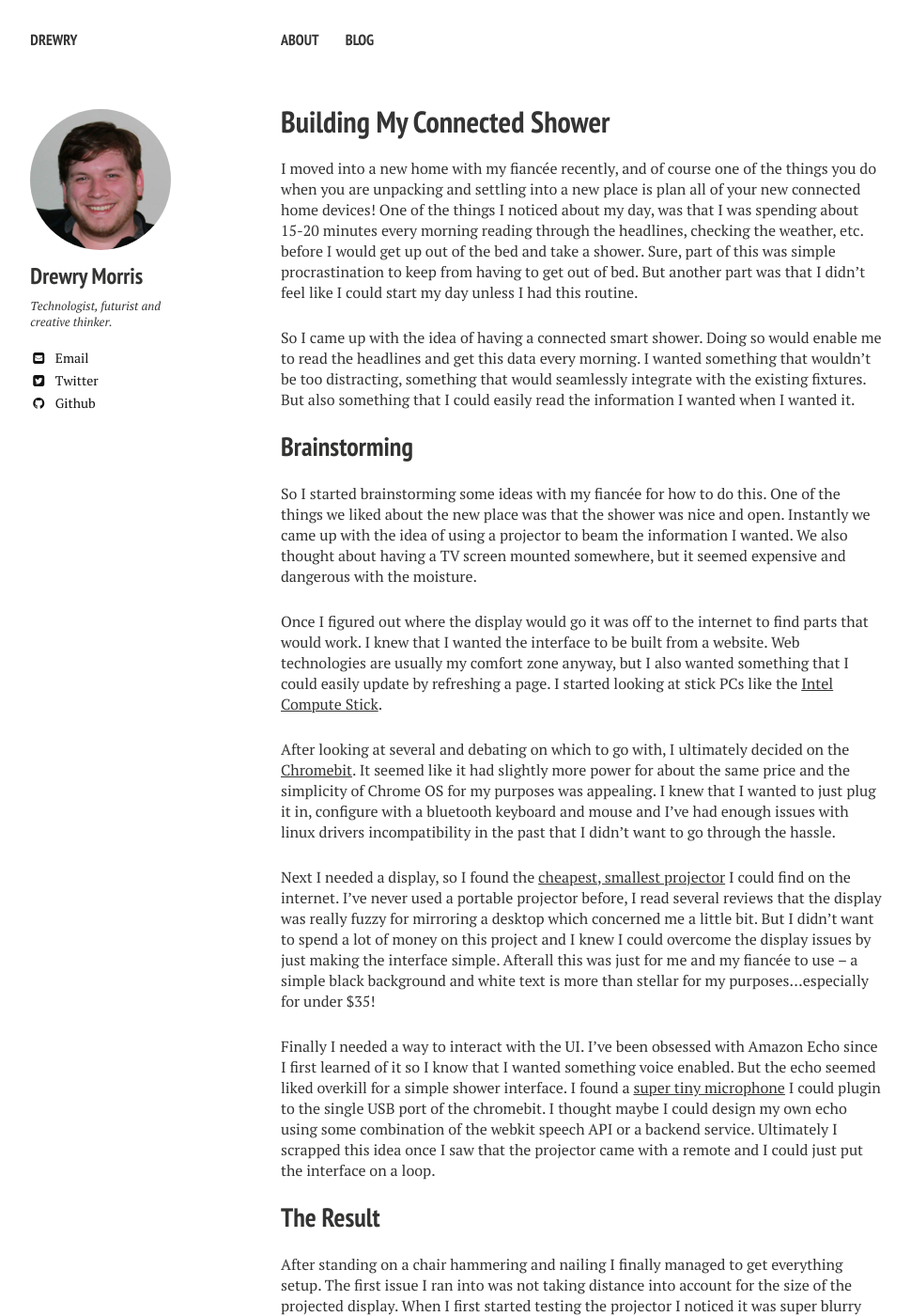
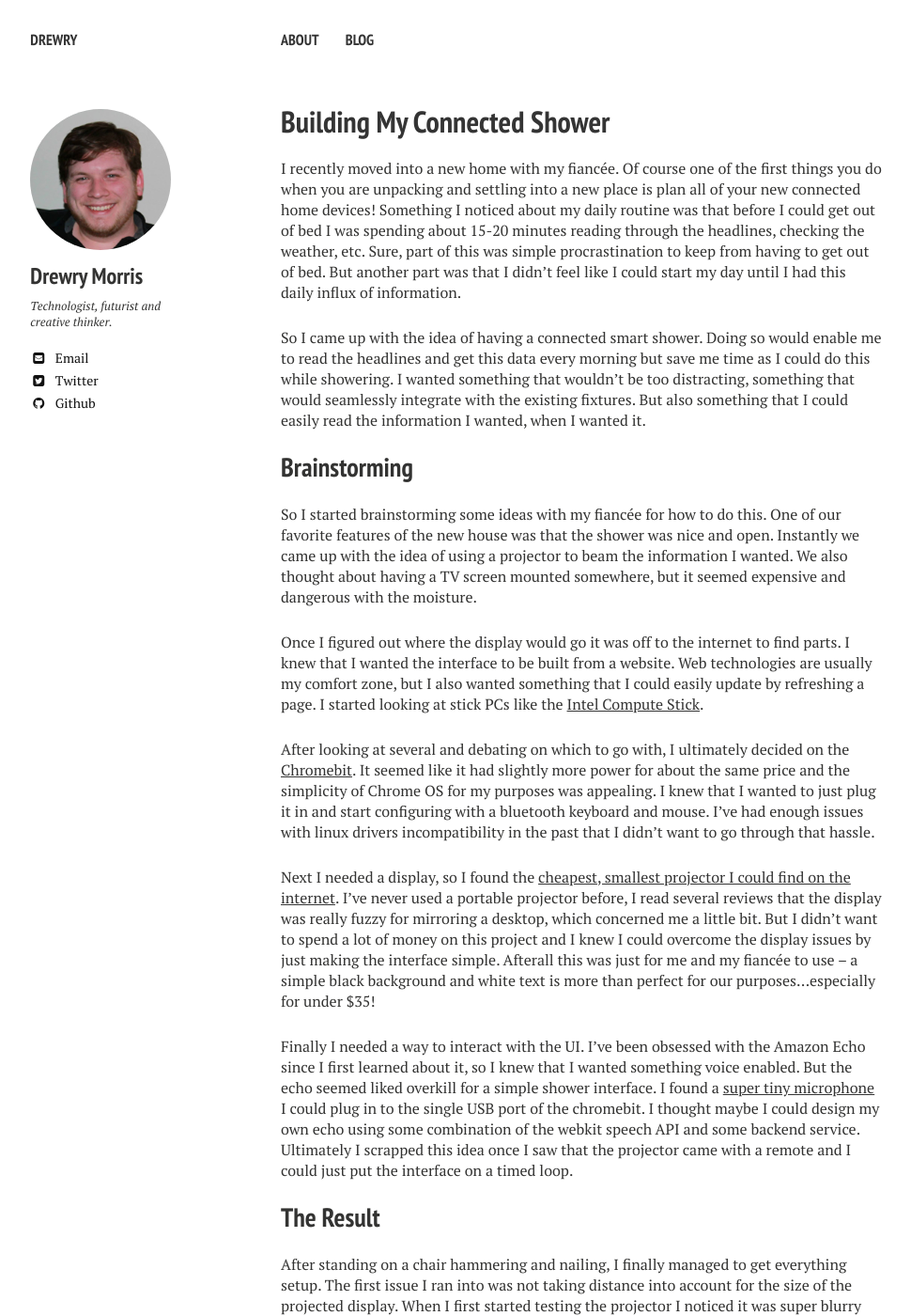
Before and after one commit to drewry/drewry.github.io, a Jekyll site: the page built from _posts/2016-03-27-building-my-connected-shower.md, in a window 1280 px wide and 1400 px high. Shown: the whole window at 94% size, without its empty margins (21-991 px from the left). Built offline with Jekyll 4.4.1, drawn with Linux system fonts in a browser that asks for light colours; nearby versions of some CDN libraries; comment, search, counter and statistics services are not loaded; some of the changed text lies outside the part shown.

Commit message:
updating article

```diff
--- a/_posts/2016-03-27-building-my-connected-shower.md
+++ b/_posts/2016-03-27-building-my-connected-shower.md
@@ -11,25 +11,25 @@ image:
 date: 2016-03-27T08:03:10-05:00
 ---
 
-I moved into a new home with my fiancée recently, and of course one of the things you do when you are unpacking and settling into a new place is plan all of your new connected home devices! One of the things I noticed about my day, was that I was spending about 15-20 minutes every morning reading through the headlines, checking the weather, etc. before I would get up out of the bed and take a shower. Sure, part of this was simple procrastination to keep from having to get out of bed. But another part was that I didn't feel like I could start my day unless I had this routine.
+I recently moved into a new home with my fiancée. Of course one of the first things you do when you are unpacking and settling into a new place is plan all of your new connected home devices! Something I noticed about my daily routine was that before I could get out of bed I was spending about 15-20 minutes reading through the headlines, checking the weather, etc. Sure, part of this was simple procrastination to keep from having to get out of bed. But another part was that I didn't feel like I could start my day until I had this daily influx of information.
 
-So I came up with the idea of having a connected smart shower. Doing so would enable me to read the headlines and get this data every morning. I wanted something that wouldn't be too distracting, something that would seamlessly integrate with the existing fixtures. But also something that I could easily read the information I wanted when I wanted it.
+So I came up with the idea of having a connected smart shower. Doing so would enable me to read the headlines and get this data every morning but save me time as I could do this while showering. I wanted something that wouldn't be too distracting, something that would seamlessly integrate with the existing fixtures. But also something that I could easily read the information I wanted, when I wanted it.
 
 ## Brainstorming
-So I started brainstorming some ideas with my fiancée for how to do this. One of the things we liked about the new place was that the shower was nice and open. Instantly we came up with the idea of using a projector to beam the information I wanted. We also thought about having a TV screen mounted somewhere, but it seemed expensive and dangerous with the moisture.
+So I started brainstorming some ideas with my fiancée for how to do this. One of our favorite features of the new house was that the shower was nice and open. Instantly we came up with the idea of using a projector to beam the information I wanted. We also thought about having a TV screen mounted somewhere, but it seemed expensive and dangerous with the moisture.
 
-Once I figured out where the display would go it was off to the internet to find parts that would work. I knew that I wanted the interface to be built from a website. Web technologies are usually my comfort zone anyway, but I also wanted something that I could easily update by refreshing a page. I started looking at stick PCs like the [Intel Compute Stick](http://www.newegg.com/Product/Product.aspx?Item=N82E16883800005&nm_mc=KNC-GoogleAdwords-PC&cm_mmc=KNC-GoogleAdwords-PC-_-pla-_-Desktop+PC-_-N82E16883800005&gclid=Cj0KEQjwid63BRCswIGqyOubtrUBEiQAvTol0dvtM3XgfgQ88nhdeb4Mc1cmDvMM7KsRZdCT8yDAW5gaAhYg8P8HAQ&gclsrc=aw.ds){:target="_blank"}.
+Once I figured out where the display would go it was off to the internet to find parts. I knew that I wanted the interface to be built from a website. Web technologies are usually my comfort zone, but I also wanted something that I could easily update by refreshing a page. I started looking at stick PCs like the [Intel Compute Stick](http://www.newegg.com/Product/Product.aspx?Item=N82E16883800005&nm_mc=KNC-GoogleAdwords-PC&cm_mmc=KNC-GoogleAdwords-PC-_-pla-_-Desktop+PC-_-N82E16883800005&gclid=Cj0KEQjwid63BRCswIGqyOubtrUBEiQAvTol0dvtM3XgfgQ88nhdeb4Mc1cmDvMM7KsRZdCT8yDAW5gaAhYg8P8HAQ&gclsrc=aw.ds){:target="_blank"}.
 
-After looking at several and debating on which to go with, I ultimately decided on the [Chromebit](http://www.newegg.com/Product/Product.aspx?Item=N82E16883221147&nm_mc=TEMC-RMA-Approvel&cm_mmc=TEMC-RMA-Approvel-_-Content-_-text-_-){:target="_blank"}. It seemed like it had slightly more power for about the same price and the simplicity of Chrome OS for my purposes was appealing. I knew that I wanted to just plug it in, configure with a bluetooth keyboard and mouse and I've had enough issues with linux drivers incompatibility in the past that I didn't want to go through the hassle.
+After looking at several and debating on which to go with, I ultimately decided on the [Chromebit](http://www.newegg.com/Product/Product.aspx?Item=N82E16883221147&nm_mc=TEMC-RMA-Approvel&cm_mmc=TEMC-RMA-Approvel-_-Content-_-text-_-){:target="_blank"}. It seemed like it had slightly more power for about the same price and the simplicity of Chrome OS for my purposes was appealing. I knew that I wanted to just plug it in and start configuring with a bluetooth keyboard and mouse. I've had enough issues with linux drivers incompatibility in the past that I didn't want to go through that hassle.
 
-Next I needed a display, so I found the [cheapest, smallest projector](http://www.gearbest.com/projector/pp_3252.html){:target="_blank"} I could find on the internet. I've never used a portable projector before, I read several reviews that the display was really fuzzy for mirroring a desktop which concerned me a little bit. But I didn't want to spend a lot of money on this project and I knew I could overcome the display issues by just making the interface simple. Afterall this was just for me and my fiancée to use -- a simple black background and white text is more than stellar for my purposes...especially for under $35!
+Next I needed a display, so I found the [cheapest, smallest projector I could find on the internet](http://www.gearbest.com/projector/pp_3252.html){:target="_blank"}. I've never used a portable projector before, I read several reviews that the display was really fuzzy for mirroring a desktop, which concerned me a little bit. But I didn't want to spend a lot of money on this project and I knew I could overcome the display issues by just making the interface simple. Afterall this was just for me and my fiancée to use -- a simple black background and white text is more than perfect for our purposes...especially for under $35!
 
-Finally I needed a way to interact with the UI. I've been obsessed with Amazon Echo since I first learned of it so I know that I wanted something voice enabled. But the echo seemed liked overkill for a simple shower interface. I found a [super tiny microphone](http://www.amazon.com/VONOTO-Microphone-Notebook-Recognition-Software/dp/B00R5O816Y?ie=UTF8&psc=1&redirect=true&ref_=od_aui_detailpages00){:target="_blank"} I could plugin to the single USB port of the chromebit. I thought maybe I could design my own echo using some combination of the webkit speech API or a backend service. Ultimately I scrapped this idea once I saw that the projector came with a remote and I could just put the interface on a loop.
+Finally I needed a way to interact with the UI. I've been obsessed with the Amazon Echo since I first learned about it, so I knew that I wanted something voice enabled. But the echo seemed liked overkill for a simple shower interface. I found a [super tiny microphone](http://www.amazon.com/VONOTO-Microphone-Notebook-Recognition-Software/dp/B00R5O816Y?ie=UTF8&psc=1&redirect=true&ref_=od_aui_detailpages00){:target="_blank"} I could plug in to the single USB port of the chromebit. I thought maybe I could design my own echo using some combination of the webkit speech API and some backend service. Ultimately I scrapped this idea once I saw that the projector came with a remote and I could just put the interface on a timed loop.
 
 ## The Result
-After standing on a chair hammering and nailing I finally managed to get everything setup. The first issue I ran into was not taking distance into account for the size of the projected display. When I first started testing the projector I noticed it was super blurry and very small. Then I realized that I was an idiot and that I needed a decent distance in order for it to properly project.
+After standing on a chair hammering and nailing, I finally managed to get everything setup. The first issue I ran into was not taking distance into account for the size of the projected display. When I first started testing the projector I noticed it was super blurry and very small. Then I realized that I was an idiot and that I needed a decent distance in order for it to properly project.
 
-I made some tweaks to where I would mount the projector and tested the screen resolution, tweaking the height and leveling the projector by cutting off pieces of foam. After endless trial and error positioning of the projector, I finally have it setup like I want it.
+I made some tweaks on where I would mount the projector and tested the screen resolution, tweaking the height and leveling the projector by cutting off pieces of foam for balance. After endless trial and error positioning the projector, I finally had it setup like I wanted.
 
 ![Turning on the chromebit]({{ site.url }}/images/shower_pic2.jpg)
 
```
Also changed, not shown: other parts of _posts/2016-03-27-building-my-connected-shower.md (+2 -2 lines).
